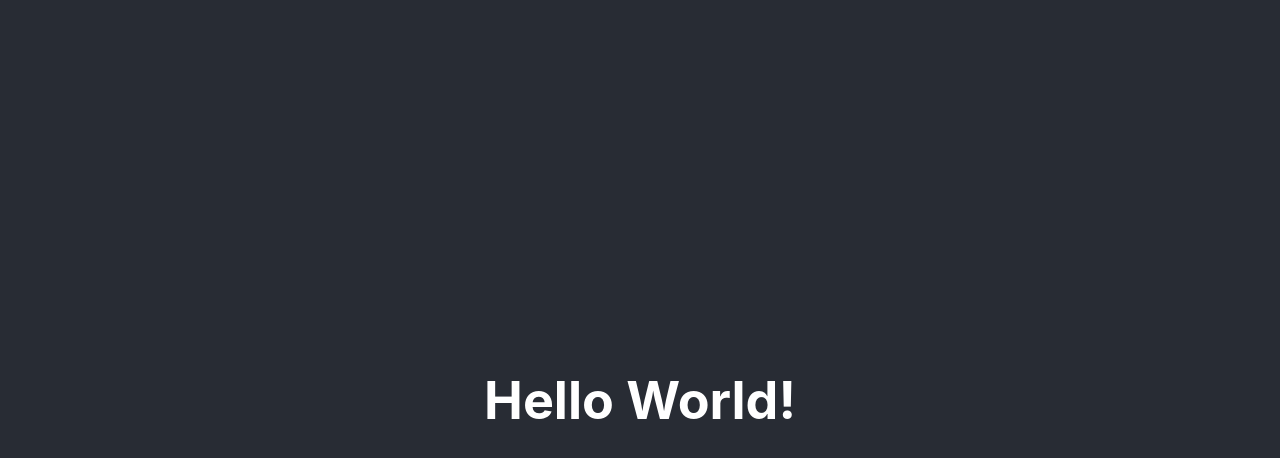
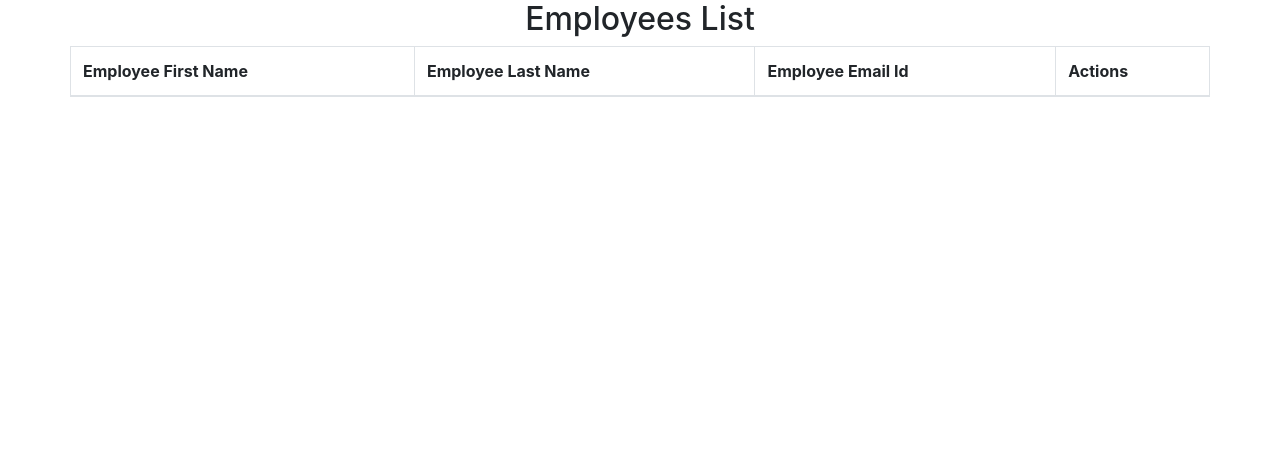
Before and after one commit to Tibebu-ES/react-front, a React (Create React App) app: page / in a window 1280 px wide. Shown: the top 458 px of the page. Built offline with nearby package versions, Linux system fonts and the light colour scheme.

Commit message:
Employee List Component created

```diff
--- a/src/App.js
+++ b/src/App.js
@@ -1,12 +1,12 @@
 import logo from './logo.svg';
 import './App.css';
 
+import ListEmployeeComponent from './components/ListEmployeeComponent';
+
 function App() {
   return (
-    <div className="App">
-      <header className="App-header">
-        <h1>Hello World!</h1>
-      </header>
+    <div className="container">
+      <ListEmployeeComponent />
     </div>
   );
 }
--- /dev/null
+++ b/src/components/ListEmployeeComponent.jsx
@@ -0,0 +1,47 @@
+import React, { Component } from 'react';
+
+class ListEmployeeComponent extends Component {
+    constructor(props){
+        super(props)
+        this.state = {
+            employees: []
+
+        }
+    }
+    render() {
+        return (
+            <div>
+               <h2 className="text-center">Employees List</h2>
+               <div className="row">
+                    <table className ="table table-striped table-bordered">
+
+                        <thead>
+                            <tr>
+                                <th>Employee First Name</th>
+                                <th>Employee Last Name</th>
+                                <th>Employee Email Id</th>
+                                <th>Actions</th>
+                            </tr>
+                        </thead>
+                        <tbody>
+                            {
+                                this.state.employees.map(
+                                    employee =>
+                                    <tr key = {employee.id}>
+                                        <td> {employee.firstName}</td>
+                                        <td> {employee.lastName}</td>
+                                        <td> {employee.emailId}</td>
+                                    </tr>
+                                )
+
+                            }
+                        </tbody>
+                    </table>
+
+               </div>
+            </div>
+        );
+    }
+}
+
+export default ListEmployeeComponent;
--- a/src/index.js
+++ b/src/index.js
@@ -3,6 +3,7 @@
 import './index.css';
 import App from './App';
 import reportWebVitals from './reportWebVitals';
+import 'bootstrap/dist/css/bootstrap.min.css';
 
 ReactDOM.render(
   <React.StrictMode>
```
Also changed, not shown: 1 other file (tests, documents, lock files or other folders).
